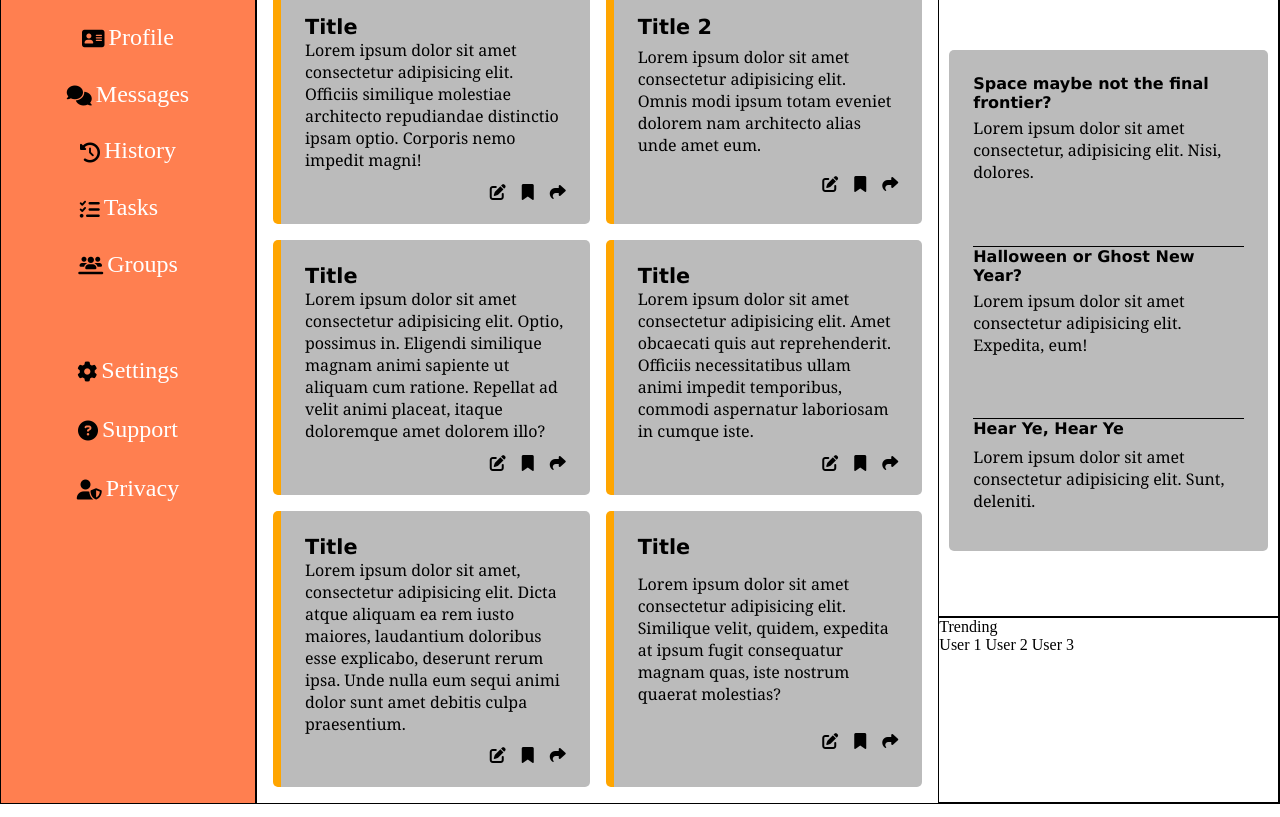
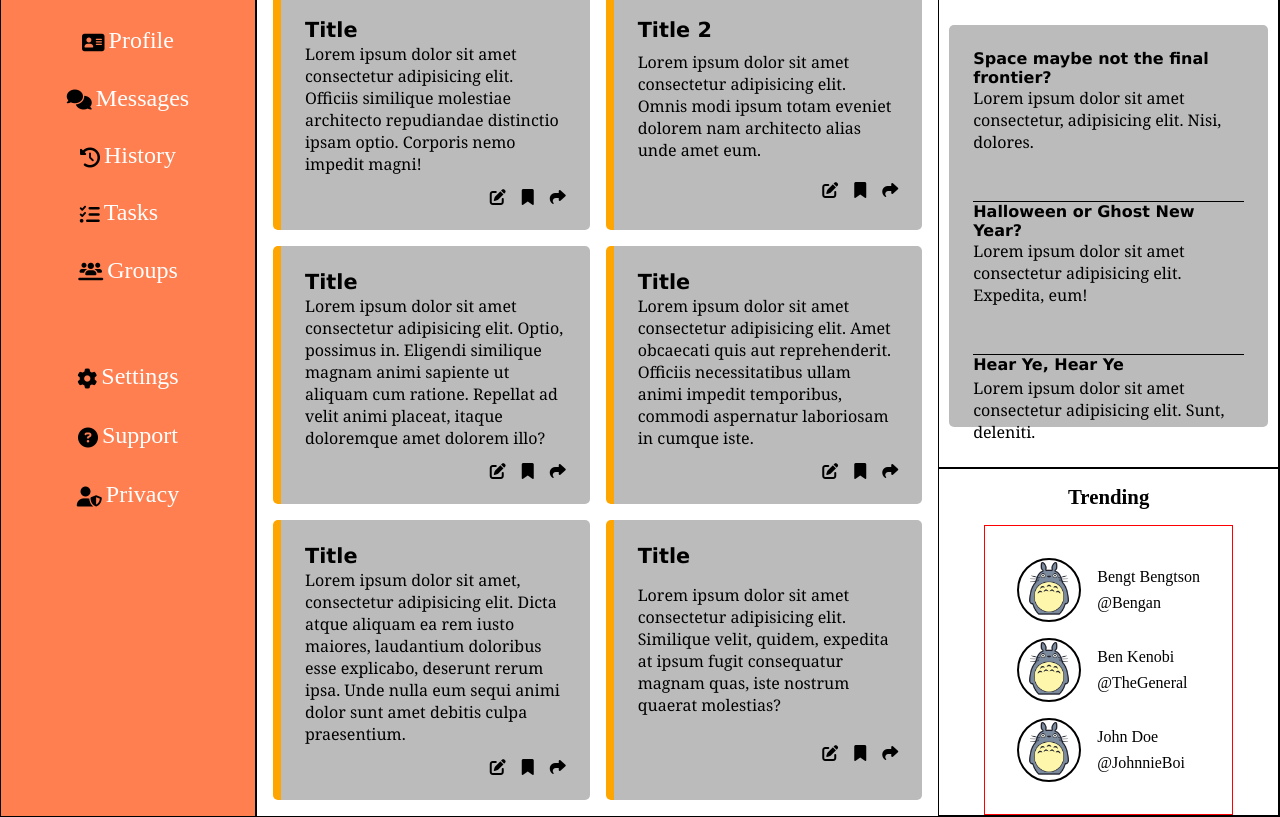
Before and after one commit to AlexSaxena/dashboard, a plain HTML site: page index.html in a window 1280 px wide. Shown: the part 219-1036 px from the top of the page. Drawn offline with Linux system fonts and the light colour scheme.

Commit message:
Adds 'trending' section & related Styling..

```diff
--- a/index.html
+++ b/index.html
@@ -222,12 +222,41 @@
           </div>
         </div>
         <div class="trending-container">
-          <span>Trending</span>
-          <div class="trending-items">
-            <!-- List maybe -->
-            <span>User 1</span>
-            <span>User 2</span>
-            <span>User 3</span>
+          <span class="anno-title">Trending</span>
+          <div class="trending-profiles">
+            <div class="trending-items">
+              <img
+                src="/assets/totoro-100x100.png"
+                alt="Profile-Picture"
+                class="profile-img"
+              />
+              <div class="trending-tags">
+                <span>Bengt Bengtson</span>
+                <span>@Bengan</span>
+              </div>
+            </div>
+            <div class="trending-items">
+              <img
+                src="/assets/totoro-100x100.png"
+                alt="Profile-Picture"
+                class="profile-img"
+              />
+              <div class="trending-tags">
+                <span>Ben Kenobi</span>
+                <span>@TheGeneral</span>
+              </div>
+            </div>
+            <div class="trending-items">
+              <img
+                src="/assets/totoro-100x100.png"
+                alt="Profile-Picture"
+                class="profile-img"
+              />
+              <div class="trending-tags">
+                <span>John Doe</span>
+                <span>@JohnnieBoi</span>
+              </div>
+            </div>
           </div>
         </div>
       </main>
--- a/styles.css
+++ b/styles.css
@@ -224,4 +224,25 @@
 }
 .trending-container {
   border: black solid 1px;
+  display: flex;
+  gap: 1rem;
+  align-items: center;
+  flex-direction: column;
 }
+.trending-profiles {
+  padding: 2rem;
+  border: solid red 1px;
+  display: grid;
+  grid-template-columns: 1fr;
+  gap: 1rem;
+}
+.trending-items {
+  display: flex;
+  align-items: center;
+  gap: 1rem;
+}
+.trending-tags {
+  display: flex;
+  flex-direction: column;
+  gap: 0.5rem;
+}
```
